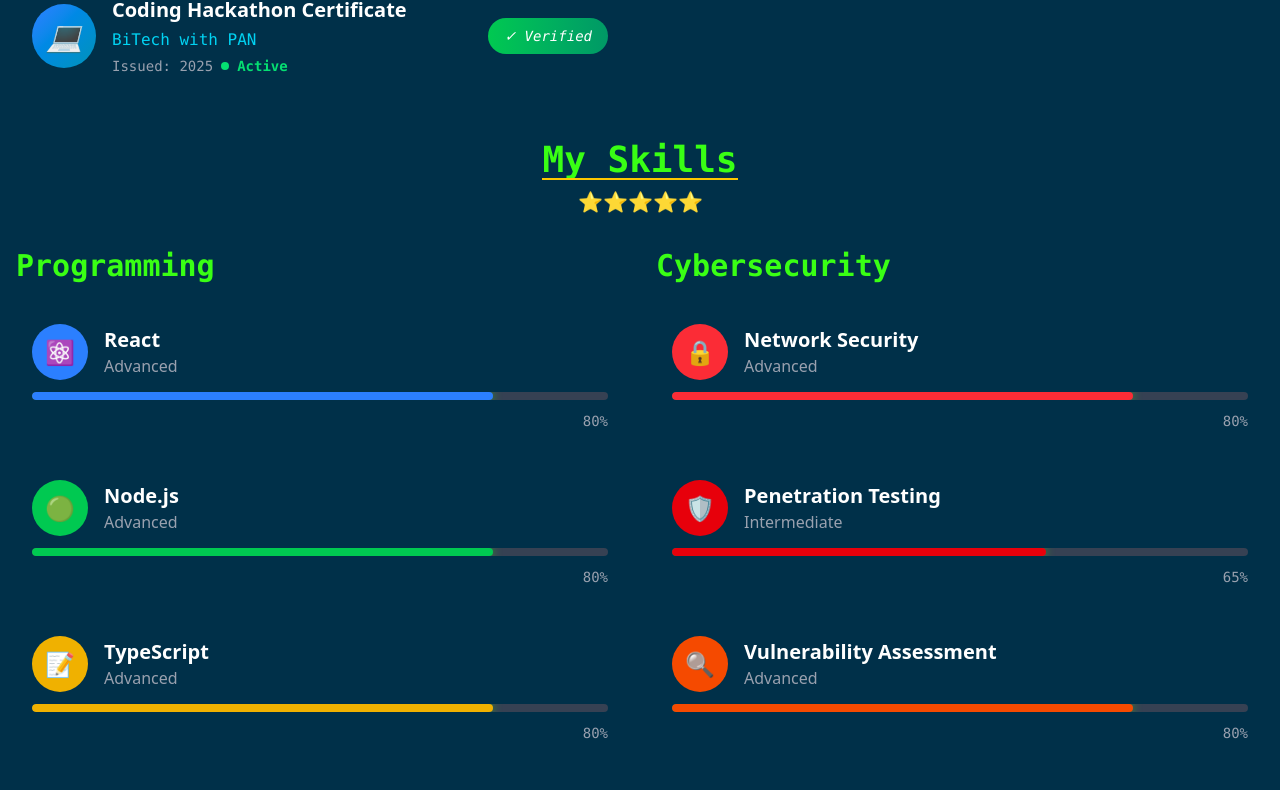
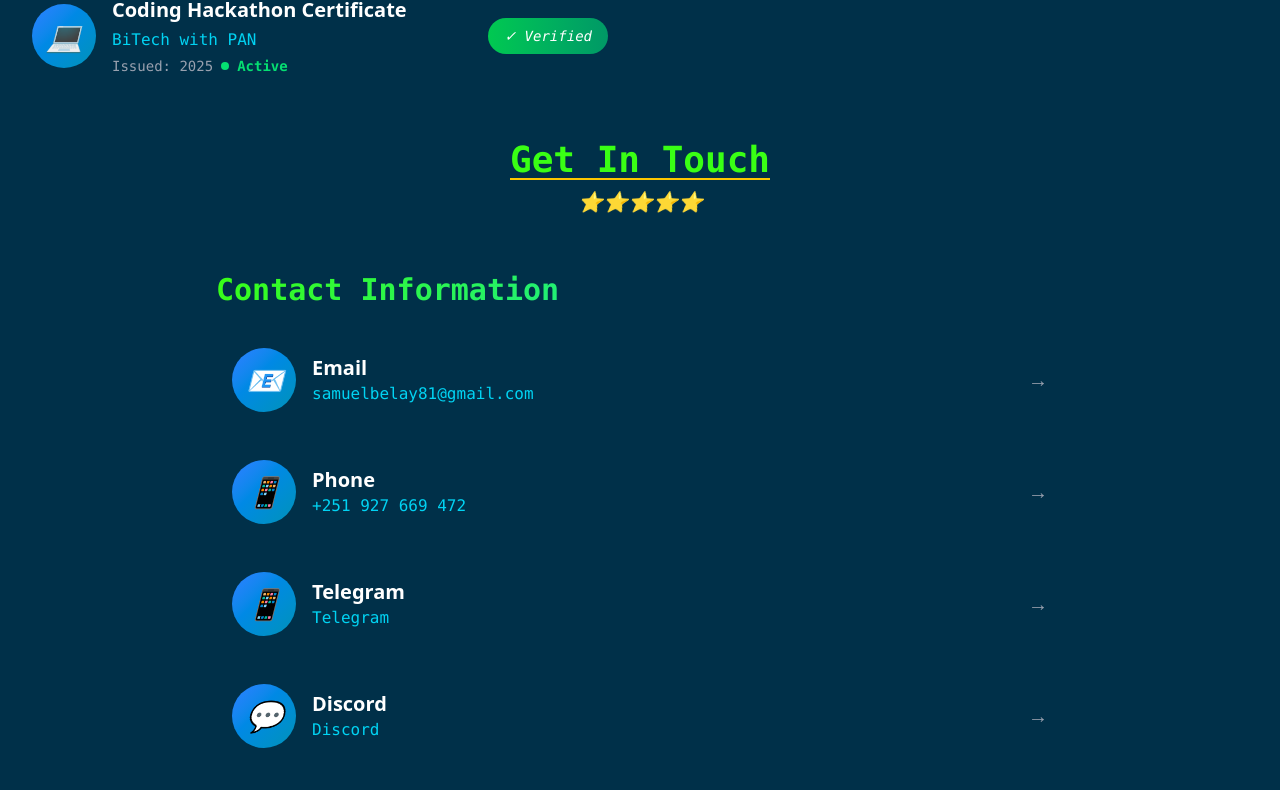
Before and after one commit to Anonimize4/mini-project-, a React (Vite) app: page / in a window 1280 px wide. Shown: the part 1960-2750 px from the top of the page. Built offline with nearby package versions, Linux system fonts and the light colour scheme.

Commit message:
removeed skills

```diff
--- a/src/App.tsx
+++ b/src/App.tsx
@@ -3,7 +3,6 @@
 import HomeSection from './components/HomeSection';
 import AboutSection from './components/AboutSection';
 import CertificatesSection from './components/CertificatesSection';
-import SkillsSection from './components/SkillsSection';
 import ContactSection from './components/ContactSection';
 import CyberBackground from './components/CyberBackground';
 
@@ -17,7 +16,6 @@
           <HomeSection />
           <AboutSection />
           <CertificatesSection />
-          <SkillsSection />
           <ContactSection />
         </main>
         <Footer />
--- a/src/components/Header.tsx
+++ b/src/components/Header.tsx
@@ -8,7 +8,6 @@
   const navItems = [
     { href: '#home', label: 'Home', icon: '🏠' },
     { href: '#about', label: 'About', icon: '👤' },
-    { href: '#skills', label: 'Skills', icon: '💻' },
     { href: '#certificates', label: 'Certificates', icon: '🏆' },
     { href: '#contact', label: 'Contact', icon: '📧' },
   ];
```
